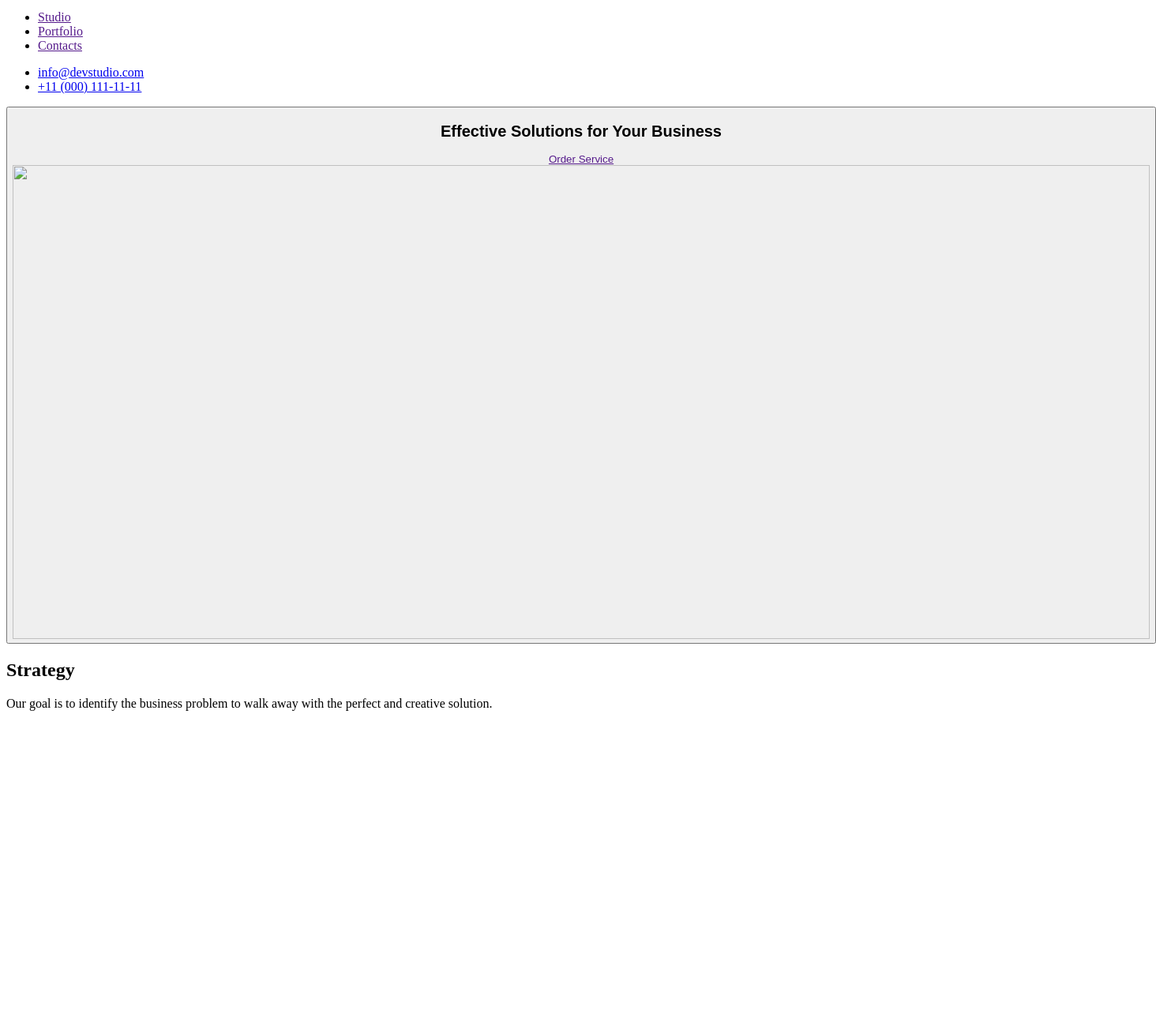
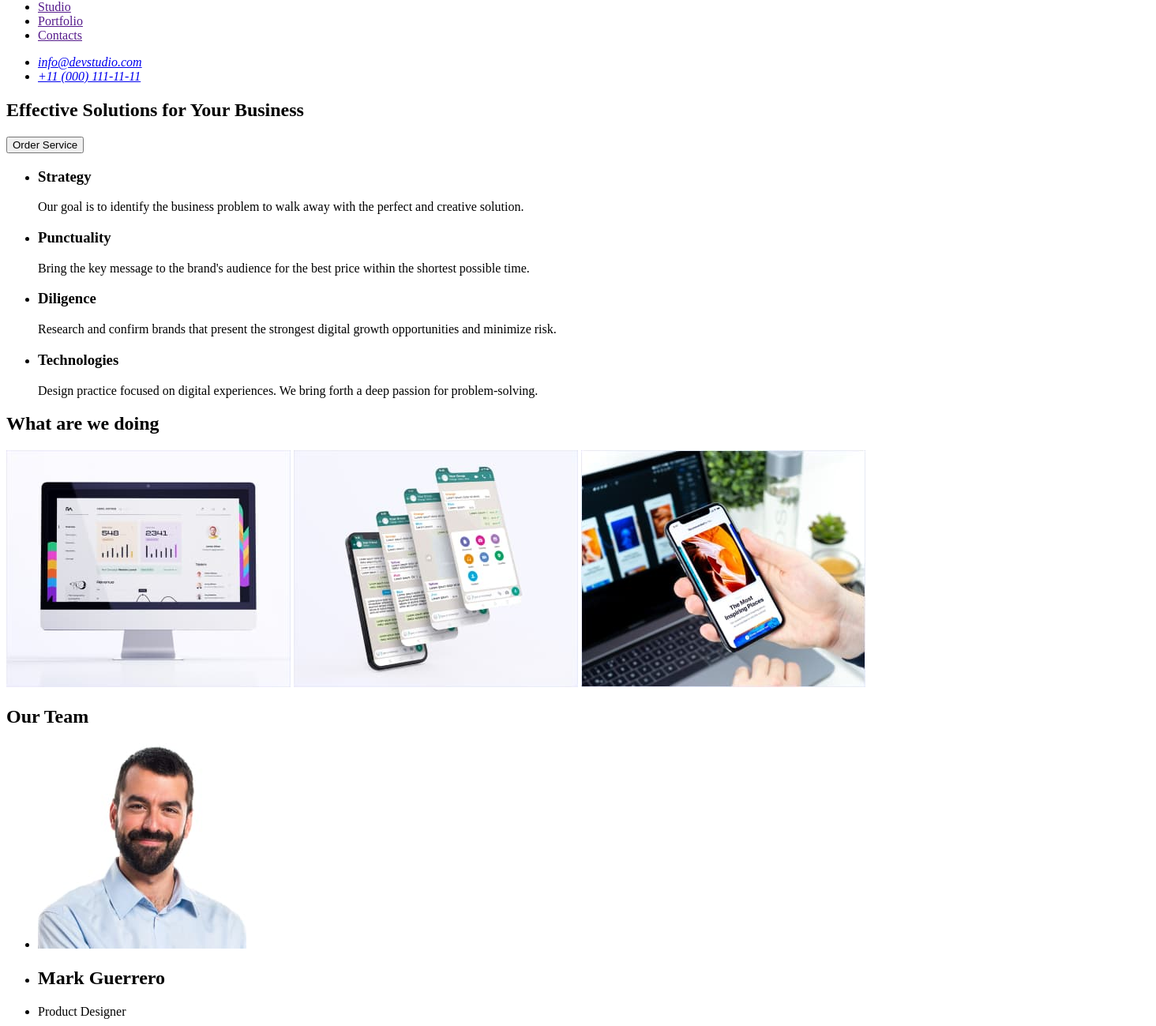
Before and after one commit to Olen7/goit-markup-hw-01, a plain HTML site: page index.html in a window 1280 px wide. Shown: the part 42-1341 px from the top of the page at 79% size, 1464 px wide, since content can reach past the window. Before the commit the page ends 958 px from the top, so only its background shows below. Drawn offline with Linux system fonts and the light colour scheme.

Commit message:
homework1.1

```diff
--- a/index.html
+++ b/index.html
@@ -7,38 +7,151 @@
     <title>Web_Studio</title>
   </head>
   <body>
-    <!--шапка-->
+    <!--top line-->
+    <main>
       <header>
+        <a href="./index.html"> WebStudio </a>
+
+        <!--navagace-->
         <nav>
-        <a href="/">
-        <img src="./logo.svg/Logo.svg" alt="web_studio">
-     </a>
-
           <ul>
-            <li> <a href="">Studio</a> </li>
-            <li> <a href="">Portfolio</a> </li>
+            <li><a href="">Studio</a></li>
+            <li><a href="">Portfolio</a></li>
             <li><a href="">Contacts</a></li>
           </ul>
+        </nav>
+        <address>
           <ul>
             <li><a href="mailto:info@devstudio.com">info@devstudio.com</a></li>
             <li><a href="tel:+110001111111 ">+11 (000) 111-11-11</a></li>
           </ul>
-        <button>
-        <h1>Effective Solutions
-           for Your Business</h1>
-           <a href="">Order Service</a>
-           <img src="" alt="" width="1440" height="600">
-        </button>
-     </nav>
-    <!-- параграф-->
+        </address>
+      </header>
+    </main>
+    <!---hero image-->
     <section>
+      <h1>Effective Solutions for Your Business</h1>
+      <button type="button">Order Service</button>
+    </section>
+    <!--section 1-->
+    <ul>
+      <li>
+        <h3>Strategy</h3>
+        <p>
+          Our goal is to identify the business problem to walk away with the
+          perfect and creative solution.
+        </p>
+      </li>
+    </ul>
+    <ul>
+      <li>
+        <h3>Punctuality</h3>
+        <p>
+          Bring the key message to the brand's audience for the best price
+          within the shortest possible time.
+        </p>
+      </li>
+    </ul>
+    <ul>
+      <li>
+        <h3>Diligence</h3>
+        <p>
+          Research and confirm brands that present the strongest digital growth
+          opportunities and minimize risk.
+        </p>
+      </li>
+    </ul>
+    <ul>
+      <li>
+        <h3>Technologies</h3>
 
-     <h2>Strategy</h2>
-      <p>Our goal is to identify the business
-problem to walk away with the perfect and creative solution. </p>
+        <p>
+          Design practice focused on digital experiences. We bring forth a deep
+          passion for problem-solving.
+        </p>
+      </li>
+    </ul>
+    <!--Section 2-->
+    <section>
+      <h2>What are we doing</h2>
+      <img
+        src="./images/img-1.jpg"
+        alt="monitor_with_main_page"
+        width="360"
+        height="300"
+      />
+      <img
+        src="./images/img-2.jpg"
+        alt="phone_and_tabs"
+        width="360"
+        height="300"
+      />
+      <img
+        src="./images/img-3.jpg"
+        alt="phone in hand"
+        width="360"
+        height="300"
+      />
     </section>
-    </header>
-      <footer></footer>
-    </header>
+    <!--Section 3-->
+    <section>
+      <h2>Our Team</h2>
+      <ul>
+        <li>
+          <img
+            src="./images/team-1.jpg"
+            alt="team_photo"
+            width="264"
+            height="260"
+          />
+        </li>
+        <li><h2>Mark Guerrero</h2></li>
+        <li><p>Product Designer</p></li>
+      </ul>
+      <ul>
+        <li>
+          <img
+            src="./images/team-2.jpg"
+            alt="team_photo"
+            width="264"
+            height="260"
+          />
+        </li>
+        <li><h2>Tom Ford</h2></li>
+        <li><p>Frontend Developer</p></li>
+      </ul>
+      <ul>
+        <li>
+          <img
+            src="./images/team-3.jpg"
+            alt="team_photo"
+            width="264"
+            height="260"
+          />
+        </li>
+        <li><h2>Camila Garcia</h2></li>
+        <li><p>Marketing</p></li>
+      </ul>
+      <ul>
+        <li>
+          <img
+            src="./images/team-4.jpg"
+            alt="team_photo"
+            width="264"
+            height="260"
+          />
+        </li>
+        <li><h2>Daniel Wilson</h2></li>
+        <li><p>UI Designer</p></li>
+      </ul>
+    </section>
+    <!--Підвал-->
+    <footer>
+      <a href="./index.html"> WebStudio</a>
+      <p>
+        Increase the flow of customers and sales for your business with digital
+        marketing & growth solutions.
+      </p>
+    </footer>
   </body>
 </html>
```
Also changed, not shown: images/img-1.jpg (added), images/img-2.jpg (added), images/img-3.jpg (added), images/team-1.jpg (added), images/team-2.jpg (added), images/team-3.jpg (added), images/team-4.jpg (added), logo.svg/Logo.svg (deleted). Lines whose indentation alone changed are shown as unchanged.
